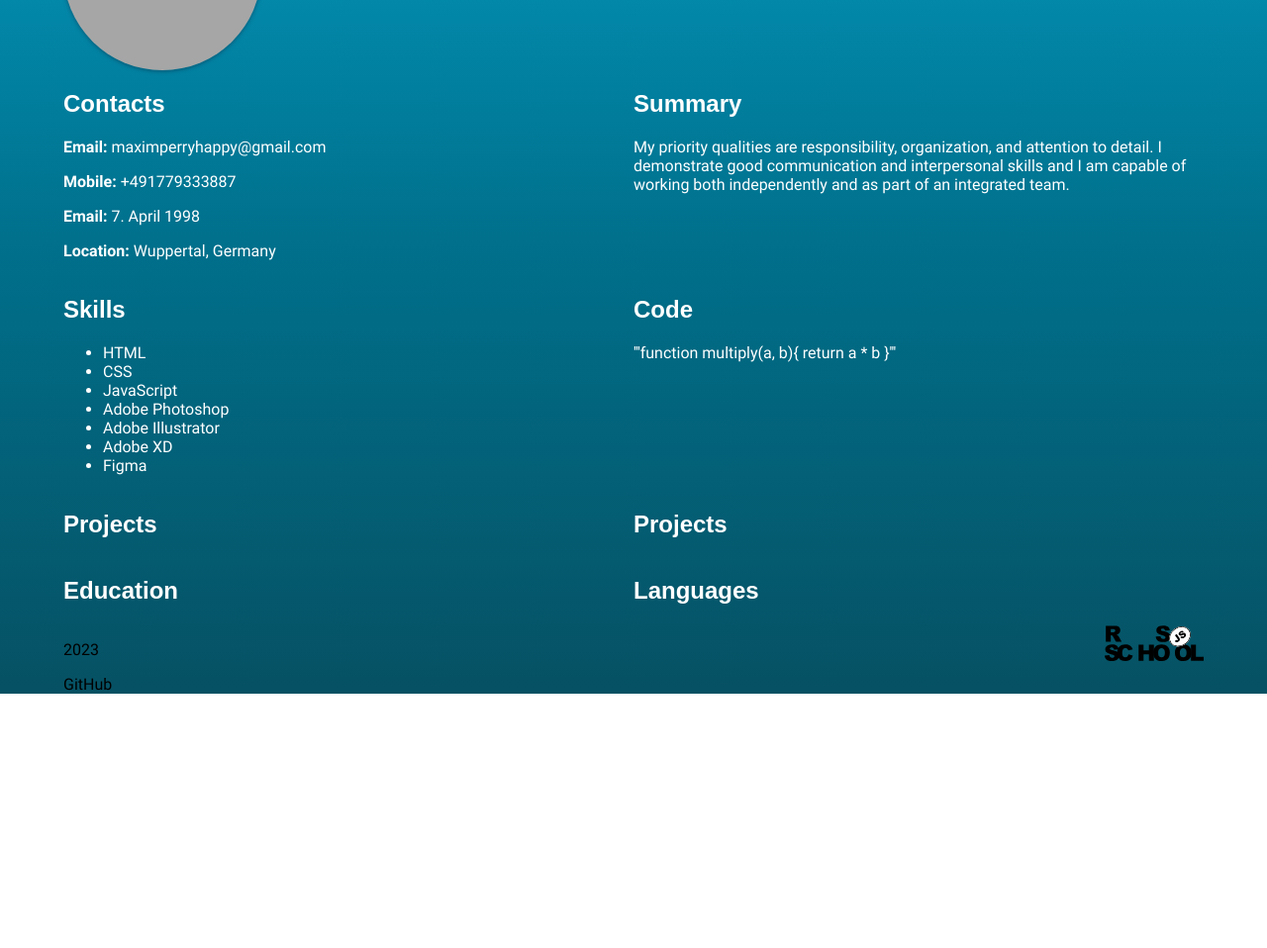
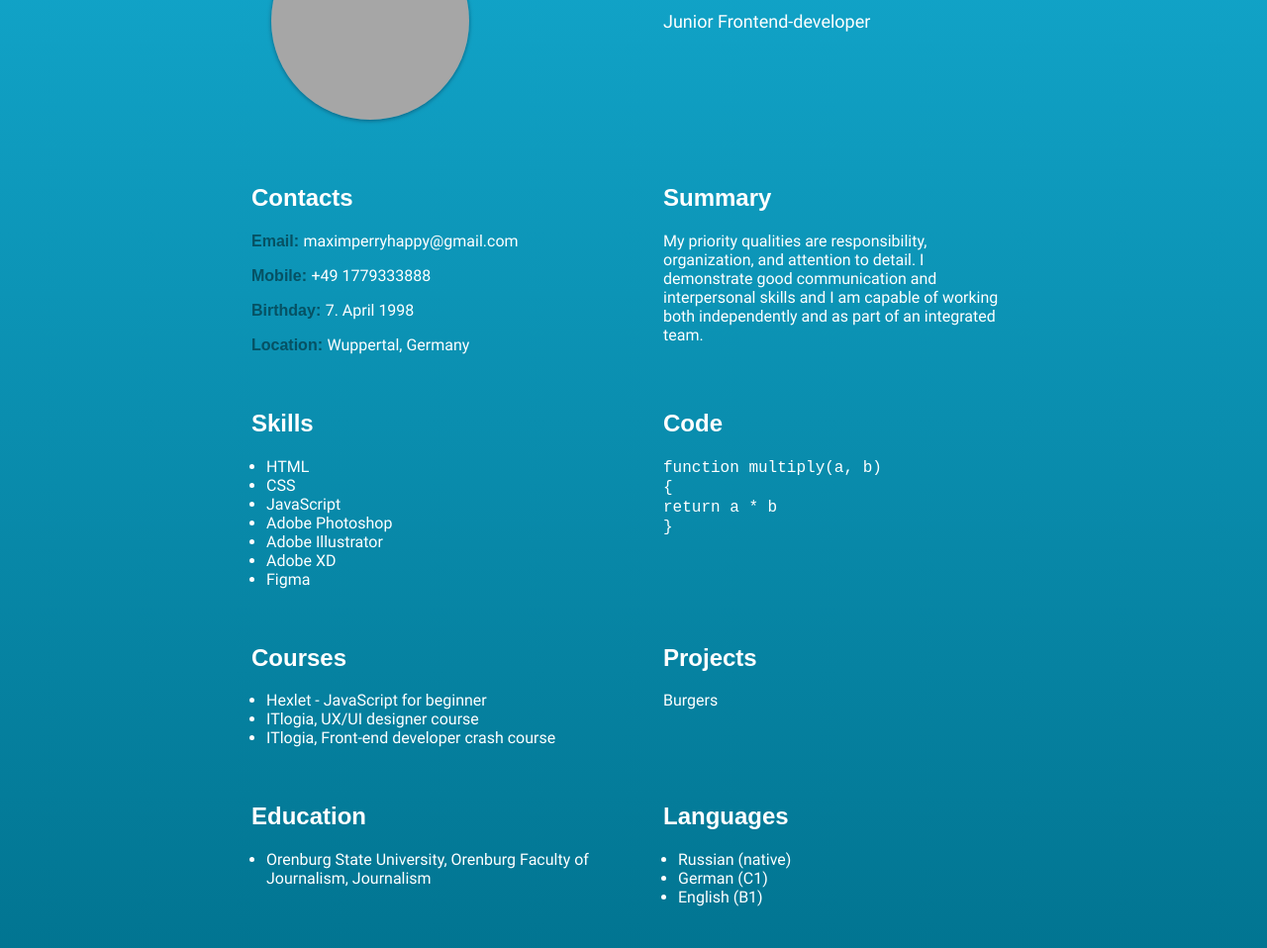
Before and after one commit to Maxim-Perry/rsschool-cv, a plain HTML site: page index.html in a window 1280 px wide. Shown: the part 211-1169 px from the top of the page at 99% size. Before the commit the page ends 912 px from the top, so only its background shows below. Drawn offline with Linux system fonts and the light colour scheme; grey boxes are pictures that could not be loaded; a web font is replaced by a local one.

Commit message:
feat: add information for Courses, Projects, Education, Languages and color correction

```diff
--- a/index.html
+++ b/index.html
@@ -1,11 +1,11 @@
 <!DOCTYPE html>
 <html lang="en">
   <head>
-    <meta charset="UTF-8" />
-    <meta name="viewport" content="width=device-width, initial-scale=1.0" />
+    <meta charset="UTF-8">
+    <meta name="viewport" content="width=device-width, initial-scale=1.0">
     <title>cv</title>
-    <link rel="icon" href="assets/favicon.ico" />
-    <link rel="stylesheet" href="style.css" />
+    <link rel="icon" href="assets/favicon.ico">
+    <link rel="stylesheet" href="style.css">
   </head>
   <body>
     <header>
@@ -32,14 +32,14 @@
               <a href="#education" class="nav-link">Education</a>
             </li>
             <li class="nav-item">
-              <a href="#language-skills" class="nav-link">Languages</a>
+              <a href="#languages" class="nav-link">Languages</a>
             </li>
           </ul>
         </nav>
       </div>
     </header>
-    <main class="main-container">
-      <div class="container">
+    <main class="main">
+      <div class="container main-container">
         <section class="section head" id="profile">
           <img
             id="profile-photo"
@@ -47,24 +47,36 @@
             alt="my photo"
             width="132"
           />
-          <div>
-            <h1>Maksim Borisov</h1>
+          <div class="profile-title-wrapper">
+            <h1 class="profile-title">Maksim Borisov</h1>
             <p id="profession">Junior Frontend-developer</p>
           </div>
         </section>
 
         <section class="section" id="contacts">
           <h2>Contacts</h2>
-          <p><b>Email:</b> maximperryhappy@gmail.com</p>
-          <p><b>Mobile:</b> +491779333887</p>
-          <p><b>Email:</b> 7. April 1998</p>
-          <p><b>Location:</b> Wuppertal, Germany</p>
+          <p>
+            <span><b>Email: </b></span>maximperryhappy@gmail.com
+          </p>
+          <p>
+            <span><b>Mobile: </b></span> +49 1779333888
+          </p>
+          <p>
+            <span><b>Birthday: </b></span> 7. April 1998
+          </p>
+          <p>
+            <span><b>Location: </b></span>Wuppertal, Germany
+          </p>
         </section>
 
         <section class="section" id="summary">
           <h2>Summary</h2>
-          <p>My priority qualities are responsibility, organization, and attention to detail. I demonstrate good communication and interpersonal skills and I am capable of working both independently and as part of an integrated team.</p>
-
+          <p>
+            My priority qualities are responsibility, organization, and
+            attention to detail. I demonstrate good communication and
+            interpersonal skills and I am capable of working both independently
+            and as part of an integrated team.
+          </p>
         </section>
         <section class="section" id="skills">
           <h2>Skills</h2>
@@ -77,37 +89,54 @@
             <li>Adobe XD</li>
             <li>Figma</li>
           </ul>
-
         </section>
         <section class="section" id="code">
           <h2>Code</h2>
-          '''function multiply(a, b){
-            return a * b
-           }'''
+          <code
+            >function multiply(a, b)<br />{ <br />return a * b<br />
+            }</code
+          >
         </section>
         <section class="section" id="courses">
-          <h2>Projects</h2>
-          <!--TODO description-->
+          <h2>Courses</h2>
+          <ul>
+            <li>Hexlet - JavaScript for beginner</li>
+            <li>ITlogia, UX/UI designer course</li>
+            <li>ITlogia, Front-end developer crash course</li>
+          </ul>
         </section>
         <section class="section" id="projects">
           <h2>Projects</h2>
-          <!--TODO description-->
+          <a id="burgers-link" href="https://maxim-perry.github.io/burgers/"
+            >Burgers</a
+          >
         </section>
         <section class="section" id="education">
           <h2>Education</h2>
-          <!--TODO description-->
+          <ul>
+            <li>
+              Orenburg State University, Orenburg Faculty of Journalism,
+              Journalism
+            </li>
+          </ul>
         </section>
         <section class="section" id="languages">
           <h2>Languages</h2>
-          <!--TODO description-->
+          <ul>
+            <li>Russian (native)</li>
+            <li>German (C1)</li>
+            <li>English (B1)</li>
+          </ul>
         </section>
       </div>
     </main>
     <footer>
-      <div class="container">
-        <div>
-          <p>2023</p>
-          <a>GitHub</a>
+      <div class="container container-footer">
+        <div class="footer-link">
+          <p id="year">© 2023</p>
+          <a id="github-link" href="https://github.com/Maxim-Perry"
+            >Maxim-Perry</a
+          >
         </div>
         <a id="logo-wrapper" href="https://rs.school/js/"> </a>
       </div>
--- a/style.css
+++ b/style.css
@@ -15,11 +15,6 @@
   font-weight: 700;
 }
 
-@media (max-width: 768px) {
-  .section {
-    width: 100%;
-  }
-}
 
 .nav-item {
   position: relative;
@@ -28,8 +23,9 @@
 
 .nav-list {
     display: flex;
-    justify-content: flex-end;
+    justify-content: center;
     align-items: center;
+    flex-wrap:wrap;
     list-style: none;
   }
 
@@ -43,7 +39,7 @@
   }
 
   .nav-link:hover {
-    color: #065163;
+    color: #14acd2;
   }
 
 body {
@@ -62,47 +58,61 @@ body {
   }
 
 .container {
-    max-width: 1440px;
+  max-width: 1440px;
     margin: 0 auto;
-    width: 90%;
-    display: flex;
-    flex-wrap: wrap;
+    min-height: 50px;
+  }
+.main-container{
+  display: flex;
+  flex-wrap: wrap;
+  justify-content: space-between;
+  padding:0 20px;
+  width:80%
+}
+  html {
+    scroll-behavior: smooth;
+    background: linear-gradient(#14acd2,#00708c)
   }
 
-  html {
-    scroll-behavior: smooth;
-    background: linear-gradient(#049cc2,#00708c,#065163)
+  header {
+    background-color:#065163;
   }
 
   .section {
     color: white;
-    width: 50%;
+    width: calc(50% - 20px);
+    padding:10px;
   }
 
   .section.head {
     width: 100%;
+    display: flex;
+    padding:50px 30px 35px
+
   }
-
-
 
   h1,h2 {
     font-family: Montserrat, sans-serif;
   }
 
-  h1 {
+.profile-title{
   font-size: 32px;
-  }
+}
 
-  #profile {
-    display: flex;
-    justify-content: space-between;
-  }
-
+.profile-title-wrapper{
+  text-align: center;
+  float:right;
+  text-align: left;
+  padding-left: 10px;
+  width:calc(50% - 20px)
+}
   #profession {
     font-size: 18px;
   }
 
   #profile-photo {
+    float:left;
+    margin-right:auto;
     width: 200px;
     height: 200px;
     object-fit: cover;
@@ -110,6 +120,45 @@ body {
     box-shadow: 0 1px 4px rgba(0, 51, 84, 0.6);
     filter: grayscale(0.2) brightness(1.05);
     transition: .3s;
+
+  }
+.section ul{
+  padding-left: 15px;
+}
+code{
+  font-size: 16px;
+}
+  span {
+    color: #065163;
+    font-family: Montserrat, sans-serif;
+  }
+
+  #burgers-link {
+    text-decoration: none;
+    color: white;
+  }
+
+  #burgers-link:hover {
+    color: #3dcbef;
+  }
+
+
+
+
+  @media only screen and (min-width: 1200px){
+    .main-container{
+      width:65%;
+      display: flex;
+    flex-wrap: wrap;
+    justify-content: space-between;
+    padding:0 20px;
+    }
+  }
+
+  @media (max-width: 768px) {
+    .section {
+      width: 100%;
+    }
   }
 
 
@@ -117,19 +166,43 @@ body {
 
 
 
-
-
-
-
-#logo-wrapper{
-  display: block;
-  background-image: url("assets/svg/rs_school_js.svg");
-  width:100px;
-  height:50px;
-  background-repeat: no-repeat;
+footer {
+  margin-top: 40px;
+  background-color:#065163;
 }
 
 footer .container{
   display:flex;
   justify-content: space-between;
 }
+
+
+.footer-link a, .footer-link p {
+  margin:0;
+  display: inline-block;
+  }
+.container-footer {
+  padding: 15px ;
+  display: flex;
+  align-items: center;
+}
+#year {
+    color: white;
+}
+#github-link {
+  text-decoration: none;
+    color: white;
+}
+
+#github-link:hover {
+  color:#14acd2;
+}
+
+#logo-wrapper{
+  display: block;
+  background-image: url("assets/svg/rs_school_js.svg");
+  width:121px;
+  height:45px;
+  background-size: contain;
+  background-repeat: no-repeat;
+}
```
